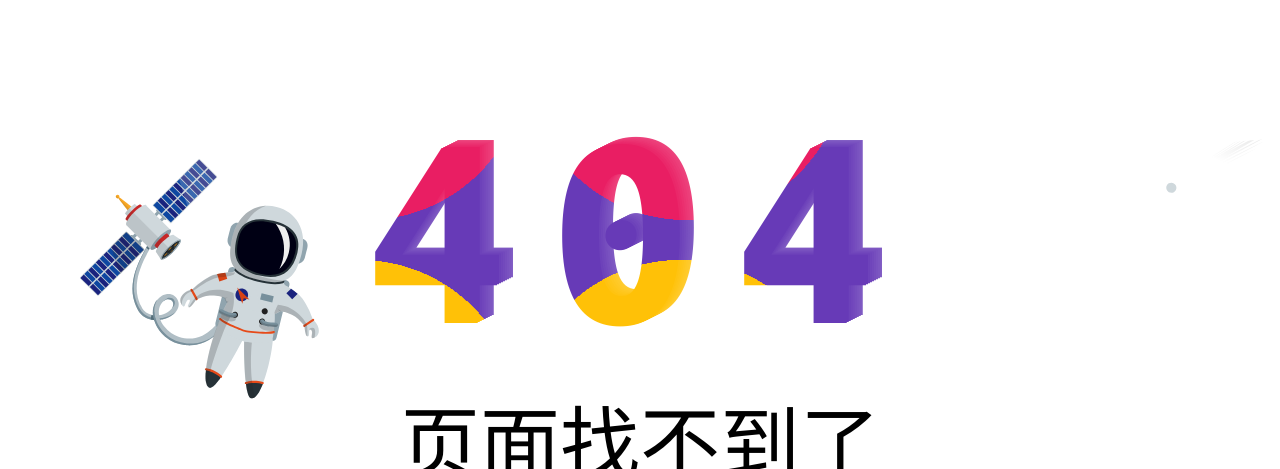
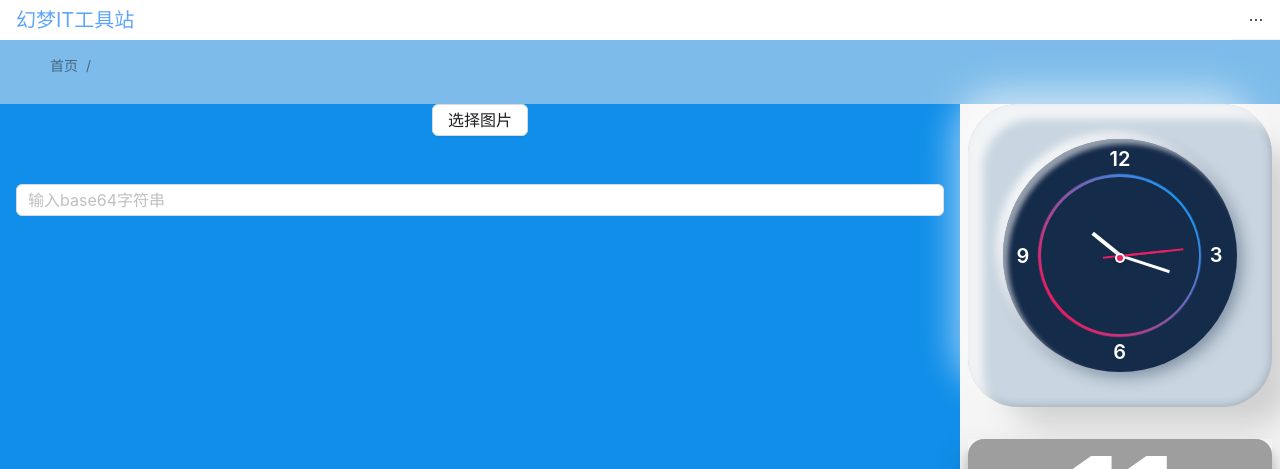
Before and after one commit to HM-Suiji/it-tools, a Next.js app: page /image-processor in a window 1280 px wide. Before the commit this address had no page. Shown: the top 469 px of the page. Built offline with nearby package versions, Linux system fonts and the light colour scheme; grey boxes are pictures that could not be loaded.

Commit message:
renamed:    app/(tools)/base64-image/page.tsx -> app/(tools)/image-processor/layout.tsx 	new file:   app/(tools)/image-processor/page.tsx 	modified:   assets/json/tools.json 	modified:   components/clock/index.tsx

```diff
--- a/app/(tools)/base64-image/page.tsx
+++ b/app/(tools)/image-processor/layout.tsx
@@ -3,7 +3,7 @@ import { Metadata } from 'next'
 import { http } from '@/utils'
 
 export async function generateMetadata(): Promise<Metadata> {
-	const meta = await http('/meta/base64-image')
+	const meta = await http('/meta/image-processor')
 	return useMetaData({
 		title: meta[0],
 		keywords: meta[1],
@@ -11,8 +11,10 @@ export async function generateMetadata(): Promise<Metadata> {
 	})
 }
 
-const Base64Image: React.FC = () => {
-	return <>Base64Image</>
+const ImageProcessorContainer: React.FC<{ children: React.ReactNode }> = ({
+	children,
+}) => {
+	return <>{children}</>
 }
 
-export default Base64Image
+export default ImageProcessorContainer
--- /dev/null
+++ b/app/(tools)/image-processor/page.tsx
@@ -0,0 +1,79 @@
+'use client'
+
+import { useState } from 'react'
+import { Upload, Input, Button, message } from 'antd'
+import type {
+	RcFile,
+	UploadChangeParam,
+	UploadFile,
+} from 'antd/lib/upload/interface'
+
+const ImageProcessor = () => {
+	const [imageUrl, setImageUrl] = useState('')
+	const [base64String, setBase64String] = useState('')
+
+	// 处理图片上传事件
+	const handleImageUpload = (info: UploadChangeParam<UploadFile>) => {
+		if (info.file.status === 'done') {
+			// 读取图片文件并转换为base64格式
+			const reader = new FileReader()
+			reader.readAsDataURL(info.file.originFileObj as RcFile)
+			reader.onload = () => {
+				const base64 = reader.result
+				setImageUrl(base64 as string)
+				message.success('图片转换成功！')
+			}
+		}
+	}
+
+	// 处理base64字符串输入事件
+	const handleBase64InputChange = (e: { target: { value: any } }) => {
+		const inputBase64 = e.target.value
+		setBase64String(inputBase64)
+		setImageUrl(inputBase64) // 在输入框中直接显示base64图片
+	}
+
+	return (
+		<div>
+			{/* 图片上传 */}
+			<Upload
+				name="avatar"
+				showUploadList={false}
+				onChange={handleImageUpload}
+				beforeUpload={(file) => {
+					// 阻止上传到服务器
+					return false
+				}}>
+				<Button>选择图片</Button>
+			</Upload>
+
+			<br />
+
+			{base64String}
+
+			{/* 显示上传的图片 */}
+			{imageUrl && (
+				<img src={imageUrl} alt="Uploaded" style={{ maxWidth: '100%' }} />
+			)}
+
+			<br />
+			<br />
+
+			{/* 输入base64字符串并显示图片 */}
+			<Input
+				placeholder="输入base64字符串"
+				onChange={handleBase64InputChange}
+				value={base64String}
+			/>
+
+			<br />
+
+			{/* 显示输入的base64图片 */}
+			{base64String && (
+				<img src={base64String} alt="Base64" style={{ maxWidth: '100%' }} />
+			)}
+		</div>
+	)
+}
+
+export default ImageProcessor
--- a/assets/json/tools.json
+++ b/assets/json/tools.json
@@ -19,7 +19,7 @@
     "身份证校验,数据处理",
     "通过身份证号码来校验身份证号码是否正确,或获取生源地、出生年月日的信息"
   ],
-  "base64-image": [
+  "image-processor": [
     "图片与base64转换",
     "image-base64,生成器,转换,数据处理",
     "base64是一种图片解析的编码格式,可以用于图片的传输与存储,本工具可以将图片转换为base64编码,也可以将base64编码转换为图片"
--- a/components/clock/index.tsx
+++ b/components/clock/index.tsx
@@ -16,7 +16,9 @@ export const Clock: React.FC = () => {
 		}, 1000)
 		return () => {
 			// 卸载计时器
-			clearInterval(timer)
+			if (timer) {
+				clearInterval(timer)
+			}
 		}
 	}, [])
 
```
